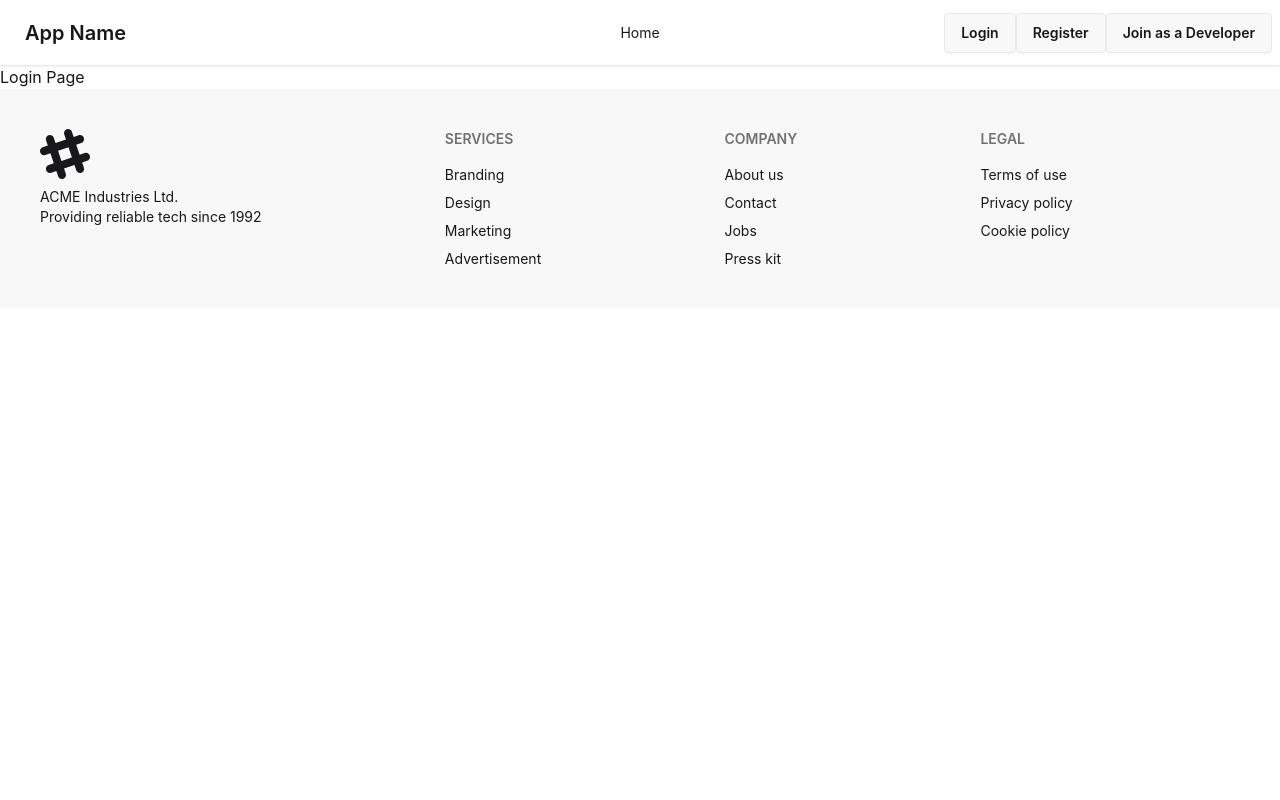
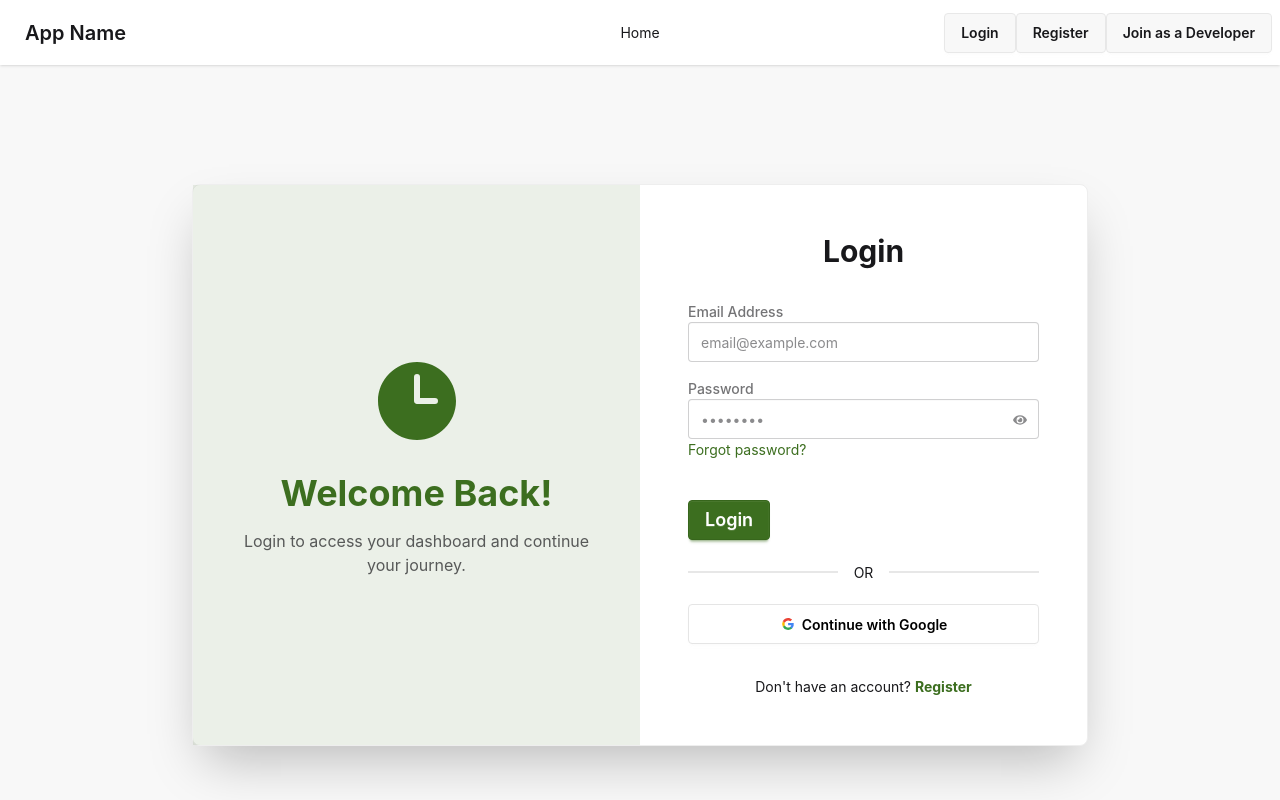
Before and after one commit to jihanurrahman33/CoinTasker---Micro-Tasking-Platform-Client, a React (Vite) app: page /login in a window 1280 px wide. Shown: the top 800 px of the page. Built offline with nearby package versions, Linux system fonts and the light colour scheme.

Commit message:
feat: implement login form with validation, create shared social login component, and simplify footer logo.

```diff
--- /dev/null
+++ b/src/components/shared/Buttons/SocialLogin.jsx
@@ -0,0 +1,38 @@
+import React from "react";
+
+const SocialLogin = () => {
+  return (
+    <button className="btn bg-white text-black border-[#e5e5e5]">
+      <svg
+        aria-label="Google logo"
+        width="16"
+        height="16"
+        xmlns="http://www.w3.org/2000/svg"
+        viewBox="0 0 512 512"
+      >
+        <g>
+          <path d="m0 0H512V512H0" fill="#fff"></path>
+          <path
+            fill="#34a853"
+            d="M153 292c30 82 118 95 171 60h62v48A192 192 0 0190 341"
+          ></path>
+          <path
+            fill="#4285f4"
+            d="m386 400a140 175 0 0053-179H260v74h102q-7 37-38 57"
+          ></path>
+          <path
+            fill="#fbbc02"
+            d="m90 341a208 200 0 010-171l63 49q-12 37 0 73"
+          ></path>
+          <path
+            fill="#ea4335"
+            d="m153 219c22-69 116-109 179-50l55-54c-78-75-230-72-297 55"
+          ></path>
+        </g>
+      </svg>
+      Continue with Google
+    </button>
+  );
+};
+
+export default SocialLogin;
--- a/src/components/shared/Footer/Footer.jsx
+++ b/src/components/shared/Footer/Footer.jsx
@@ -3,17 +3,7 @@ import React from "react";
 const Footer = () => {
   return <footer className="footer sm:footer-horizontal bg-base-200 text-base-content p-10">
   <aside>
-    <svg
-      width="50"
-      height="50"
-      viewBox="0 0 24 24"
-      xmlns="http://www.w3.org/2000/svg"
-      fillRule="evenodd"
-      clipRule="evenodd"
-      className="fill-current">
-      <path
-        d="M22.672 15.226l-2.432.811.841 2.515c.33 1.019-.209 2.127-1.23 2.456-1.15.325-2.148-.321-2.463-1.226l-.84-2.518-5.013 1.677.84 2.517c.391 1.203-.434 2.542-1.831 2.542-.88 0-1.601-.564-1.86-1.314l-.842-2.516-2.431.809c-1.135.328-2.145-.317-2.463-1.229-.329-1.018.211-2.127 1.231-2.456l2.432-.809-1.621-4.823-2.432.808c-1.355.384-2.558-.59-2.558-1.839 0-.817.509-1.582 1.327-1.846l2.433-.809-.842-2.515c-.33-1.02.211-2.129 1.232-2.458 1.02-.329 2.13.209 2.461 1.229l.842 2.515 5.011-1.677-.839-2.517c-.403-1.238.484-2.553 1.843-2.553.819 0 1.585.509 1.85 1.326l.841 2.517 2.431-.81c1.02-.33 2.131.211 2.461 1.229.332 1.018-.21 2.126-1.23 2.456l-2.433.809 1.622 4.823 2.433-.809c1.242-.401 2.557.484 2.557 1.838 0 .819-.51 1.583-1.328 1.847m-8.992-6.428l-5.01 1.675 1.619 4.828 5.011-1.674-1.62-4.829z"></path>
-    </svg>
+    <p>App Name</p>
     <p>
       ACME Industries Ltd.
       <br />
--- a/src/pages/auth/Login/Login.jsx
+++ b/src/pages/auth/Login/Login.jsx
@@ -1,7 +1,118 @@
-import React from "react";
+import React, { useState } from "react";
+import { Link } from "react-router";
+import { useForm } from "react-hook-form";
+import { FaGoogle, FaEye, FaEyeSlash } from "react-icons/fa";
+import SocialLogin from "../../../components/shared/Buttons/SocialLogin";
 
 const Login = () => {
-  return <div>Login Page</div>;
+  const {
+    register,
+    handleSubmit,
+    formState: { errors },
+  } = useForm();
+  const [showPassword, setShowPassword] = useState(false);
+
+  const onSubmit = (data) => {
+    console.log(data);
+    // Handle login logic here
+  };
+
+  return (
+    <div className="min-h-screen flex justify-center items-center bg-base-200 py-10 px-4">
+      <div className="card lg:card-side bg-base-100 shadow-2xl max-w-4xl w-full border border-base-300">
+
+        {/* Left Side - Image/Info */}
+        <div className="w-full lg:w-1/2 bg-primary/10 flex flex-col justify-center items-center p-8 text-center hidden lg:flex">
+             <div className="mb-6">
+                <svg xmlns="http://www.w3.org/2000/svg" viewBox="0 0 24 24" fill="currentColor" className="w-24 h-24 text-primary">
+                    <path fillRule="evenodd" d="M12 2.25c-5.385 0-9.75 4.365-9.75 9.75s4.365 9.75 9.75 9.75 9.75-4.365 9.75-9.75S17.385 2.25 12 2.25zM12.75 6a.75.75 0 00-1.5 0v6c0 .414.336.75.75.75h4.5a.75.75 0 000-1.5h-3.75V6z" clipRule="evenodd" />
+                </svg>
+             </div>
+            <h2 className="text-4xl font-bold text-primary mb-4">Welcome Back!</h2>
+            <p className="text-base-content/70">Login to access your dashboard and continue your journey.</p>
+        </div>
+
+        {/* Right Side - Form */}
+        <div className="card-body w-full lg:w-1/2 p-8 lg:p-12">
+          <h2 className="text-3xl font-bold text-center mb-6">Login</h2>
+
+          <form onSubmit={handleSubmit(onSubmit)} className="flex flex-col gap-4">
+
+            {/* Email */}
+            <div className="form-control">
+              <label className="label">
+                <span className="label-text font-medium">Email Address</span>
+              </label>
+              <input
+                type="email"
+                placeholder="email@example.com"
+                className={`input input-bordered w-full ${errors.email ? 'input-error' : ''}`}
+                {...register("email", {
+                    required: "Email is required",
+                    pattern: {
+                        value: /^[A-Z0-9._%+-]+@[A-Z0-9.-]+\.[A-Z]{2,}$/i,
+                        message: "Invalid email address"
+                    }
+                })}
+              />
+              {errors.email && <span className="text-error text-sm mt-1">{errors.email.message}</span>}
+            </div>
+
+            {/* Password */}
+            <div className="form-control">
+              <label className="label">
+                <span className="label-text font-medium">Password</span>
+              </label>
+              <div className="relative">
+                <input
+                    type={showPassword ? "text" : "password"}
+                    placeholder="••••••••"
+                    className={`input input-bordered w-full pr-10 ${errors.password ? 'input-error' : ''}`}
+                    {...register("password", {
+                        required: "Password is required",
+                        minLength: {
+                            value: 6,
+                            message: "Password must be at least 6 characters"
+                        }
+                    })}
+                />
+                <button
+                    type="button"
+                    className="absolute right-3 top-3.5 text-base-content/50 hover:text-base-content"
+                    onClick={() => setShowPassword(!showPassword)}
+                >
+                    {showPassword ? <FaEyeSlash /> : <FaEye />}
+                </button>
+              </div>
+               {errors.password && <span className="text-error text-sm mt-1">{errors.password.message}</span>}
+                <label className="label">
+                    <a href="#" className="label-text-alt link link-hover text-primary">Forgot password?</a>
+                </label>
+            </div>
+
+            {/* Submit Button */}
+            <div className="form-control mt-6">
+              <button type="submit" className="btn btn-primary text-white text-lg">
+                Login
+              </button>
+            </div>
+          </form>
+
+          <div className="divider">OR</div>
+
+          {/* Google Login */}
+           <SocialLogin/>
+
+          <p className="text-center mt-6">
+            Don't have an account?{" "}
+            <Link to="/register" className="text-primary font-bold hover:underline">
+              Register
+            </Link>
+          </p>
+        </div>
+      </div>
+    </div>
+  );
 };
 
 export default Login;
--- a/src/pages/auth/Register/Register.jsx
+++ b/src/pages/auth/Register/Register.jsx
@@ -2,6 +2,7 @@ import React, { useState } from "react";
 import { Link } from "react-router";
 import { useForm } from "react-hook-form";
 import { FaGoogle, FaEye, FaEyeSlash } from "react-icons/fa";
+import SocialLogin from "../../../components/shared/Buttons/SocialLogin";
 
 const Register = () => {
   const {
@@ -204,36 +205,7 @@ const Register = () => {
           <div className="divider">OR</div>
 
           {/* Google Login */}
-          <button className="btn bg-white text-black border-[#e5e5e5]">
-            <svg
-              aria-label="Google logo"
-              width="16"
-              height="16"
-              xmlns="http://www.w3.org/2000/svg"
-              viewBox="0 0 512 512"
-            >
-              <g>
-                <path d="m0 0H512V512H0" fill="#fff"></path>
-                <path
-                  fill="#34a853"
-                  d="M153 292c30 82 118 95 171 60h62v48A192 192 0 0190 341"
-                ></path>
-                <path
-                  fill="#4285f4"
-                  d="m386 400a140 175 0 0053-179H260v74h102q-7 37-38 57"
-                ></path>
-                <path
-                  fill="#fbbc02"
-                  d="m90 341a208 200 0 010-171l63 49q-12 37 0 73"
-                ></path>
-                <path
-                  fill="#ea4335"
-                  d="m153 219c22-69 116-109 179-50l55-54c-78-75-230-72-297 55"
-                ></path>
-              </g>
-            </svg>
-            Continue with Google
-          </button>
+          <SocialLogin/>
 
           <p className="text-center mt-6">
             Already have an account?{" "}
```
